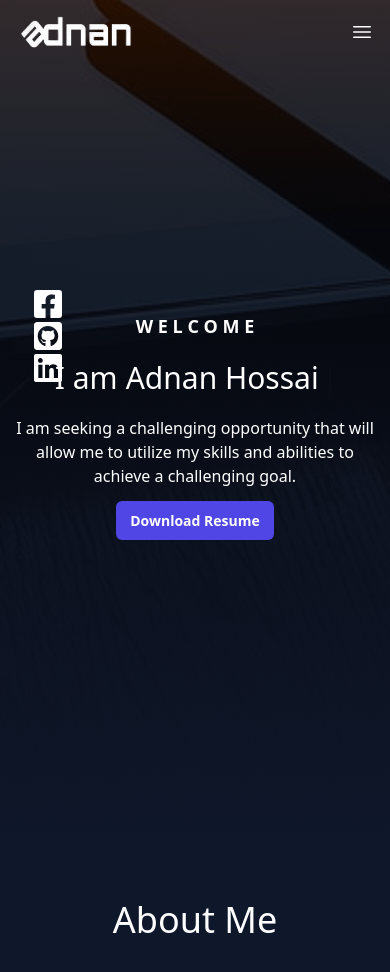
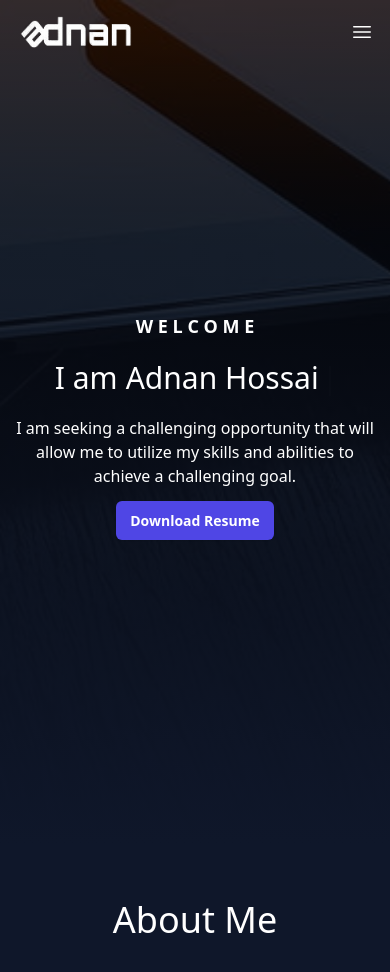
Before and after one commit to adnanhjoy/port-folio-adnan, a React (Vite) app: page / in a window 390 px wide. Shown: the top 972 px of the page. Built offline with nearby package versions, Linux system fonts and the light colour scheme.

Commit message:
fix header social responsive issue

```diff
--- a/src/components/Header/Header.jsx
+++ b/src/components/Header/Header.jsx
@@ -132,7 +132,7 @@ const Header = () => {
                     </div>
                 </div>
             </div>
-            <div className='fixed text-white top-72 left-8 z-50'>
+            <div className='fixed hidden md:block text-white top-72 left-8 z-50'>
                 <a href="https://www.facebook.com/engr.adnanhossain" target="blank" className='m-0 hover:text-blue-700'><FaFacebookSquare className=' w-8 h-8' /></a>
                 <a href="https://github.com/engadnanhossain" target="blank" className='m-0 hover:text-gray-600'><FaGithubSquare className=' w-8 h-8' /></a>
                 <a href="https://www.linkedin.com/in/engadnanhossain" target="blank" className='m-0 hover:text-blue-700'><FaLinkedin className=' w-8 h-8' /></a>
```
